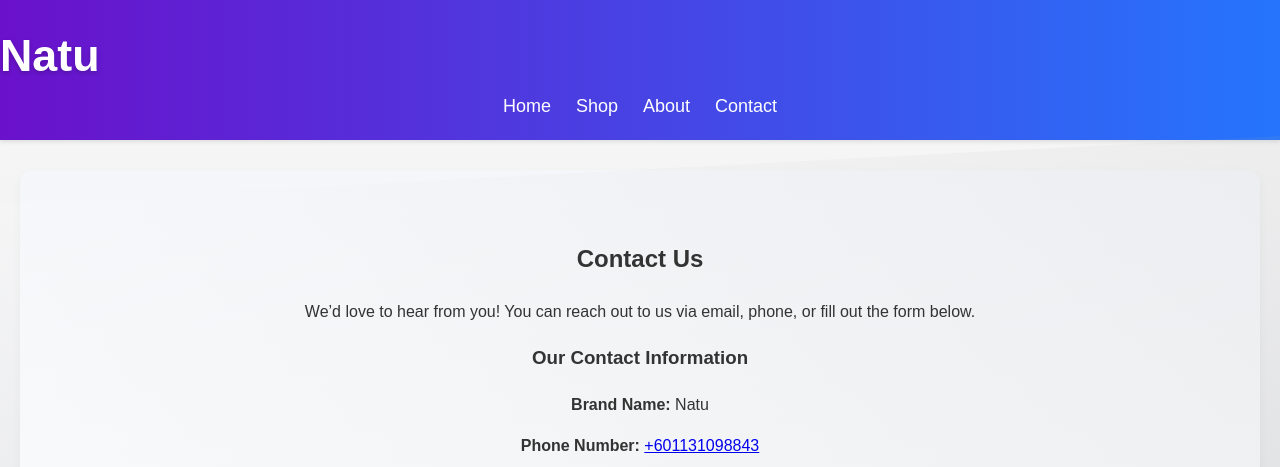
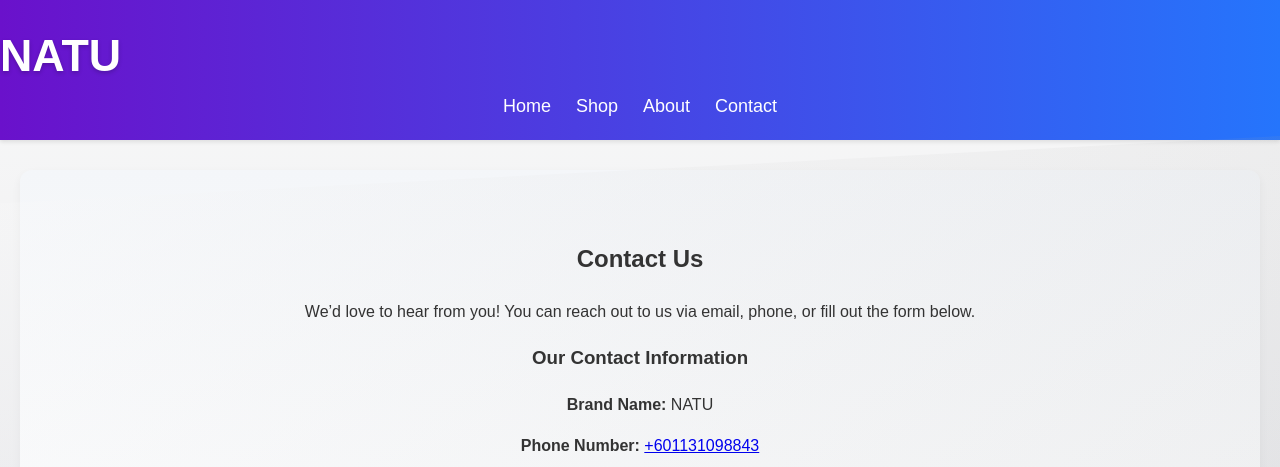
Before and after one commit to Dineas88/Natu, a plain HTML site: page contact.html in a window 1280 px wide. Shown: the top 467 px of the page. Drawn offline with Linux system fonts and the light colour scheme.

Commit message:
Update contact.html

```diff
--- a/contact.html
+++ b/contact.html
@@ -8,7 +8,9 @@
 </head>
 <body>
     <header>
-        <h1>Natu</h1>
+        <div class="logo">
+            <h1>NATU</h1>
+        </div>
         <nav>
             <a href="index.html">Home</a>
             <a href="products.html">Shop</a>
@@ -23,7 +25,7 @@
 
         <section class="contact-info">
             <h3>Our Contact Information</h3>
-            <p><strong>Brand Name:</strong> Natu</p>
+            <p><strong>Brand Name:</strong> NATU</p>
             <p><strong>Phone Number:</strong> <a href="tel:+601131098843">+601131098843</a></p>
             <p><strong>Email:</strong> <a href="mailto:jerryderussell@gmail.com">jerryderussell@gmail.com</a></p>
         </section>
```
